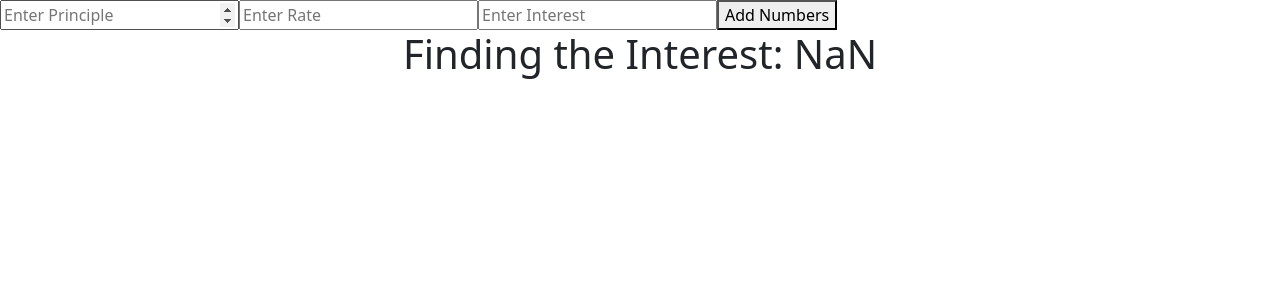
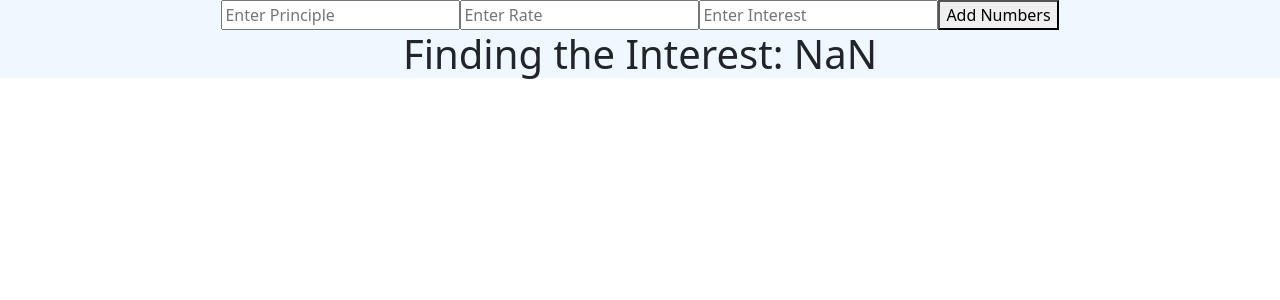
Before and after one commit to chiraghontec/MERN-Stack, a React (Create React App) app in the folder Hello_world_react_app/hello-world/: page / in a window 1280 px wide. Shown: the top 300 px of the page. Built offline with nearby package versions, Linux system fonts and the light colour scheme.

Commit message:
Adding CSS for Simple interest calculator

```diff
--- a/Hello_world_react_app/hello-world/src/App.css
+++ b/Hello_world_react_app/hello-world/src/App.css
@@ -1,23 +1,7 @@
-h1{
+.center{
   text-align: center;
-  color: red;
-}
-body{
-  background-color: yellow;
-}
-p{
-  text-align: center;
-}
-img{
-  border: solid red 5px;
-  border-color: red;
+  background-color: aliceblue;
+  margin-top: auto;
   margin-left: auto;
   margin-right: auto;
-  width: 50%;
 }
-.App-logo{
-  display: block;
-  margin-left: auto;
-  margin-right: auto;
-  width: 50%;
-}
--- a/Hello_world_react_app/hello-world/src/App.js
+++ b/Hello_world_react_app/hello-world/src/App.js
@@ -1,14 +1,13 @@
 import './App.css';
 import Increment from './Increment';
-
-
-
 function App() {
   const number = 5;
   return (
     <div>
-    <Increment number={number} />
-  </div>
+      <div class ='center'>
+      <Increment number={number} />
+      </div>
+    </div>
   );
 }
 
```
